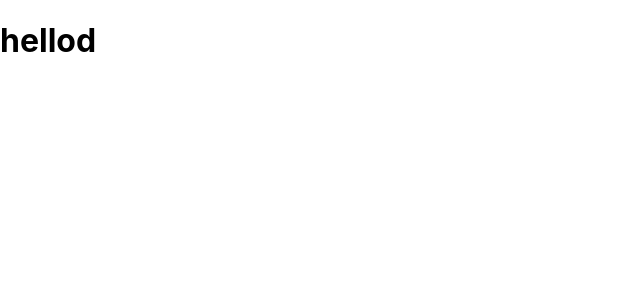
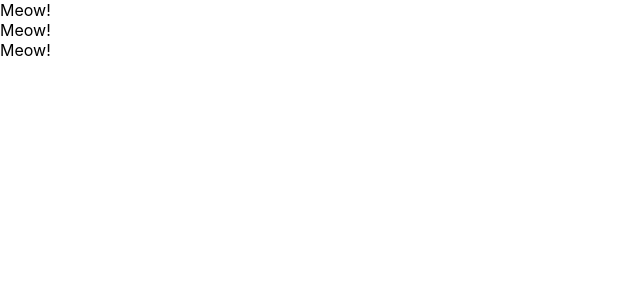
Before and after one commit to marukuma920/udemy-react-redux-crud-application2, a React (Create React App) app: page / in a window 1280 px wide. Shown: the top 300 px of the page, without its empty margins (0-640 px from the left). Built offline with nearby package versions, Linux system fonts and the light colour scheme.

Commit message:
create hogehoge

```diff
--- a/src/App.js
+++ b/src/App.js
@@ -1,10 +1,22 @@
 
-import React,{Component} from 'react';
+import React from 'react';
 
-class App extends Component{
-  render(){
-    return <div><h1>hellod</h1></div>;
-  }
+//class App extends Component{
+//  render(){
+//    return <div><h1>hellod</h1></div>;
+//  }
+//}
+//
+
+const App = () =>{
+  return <div>
+    <Cat/>
+    <Cat/>
+    <Cat/>
+    </div>
 }
 
+const Cat = () =>{
+  return <div>Meow!</div>
+}
 export default App;
```
